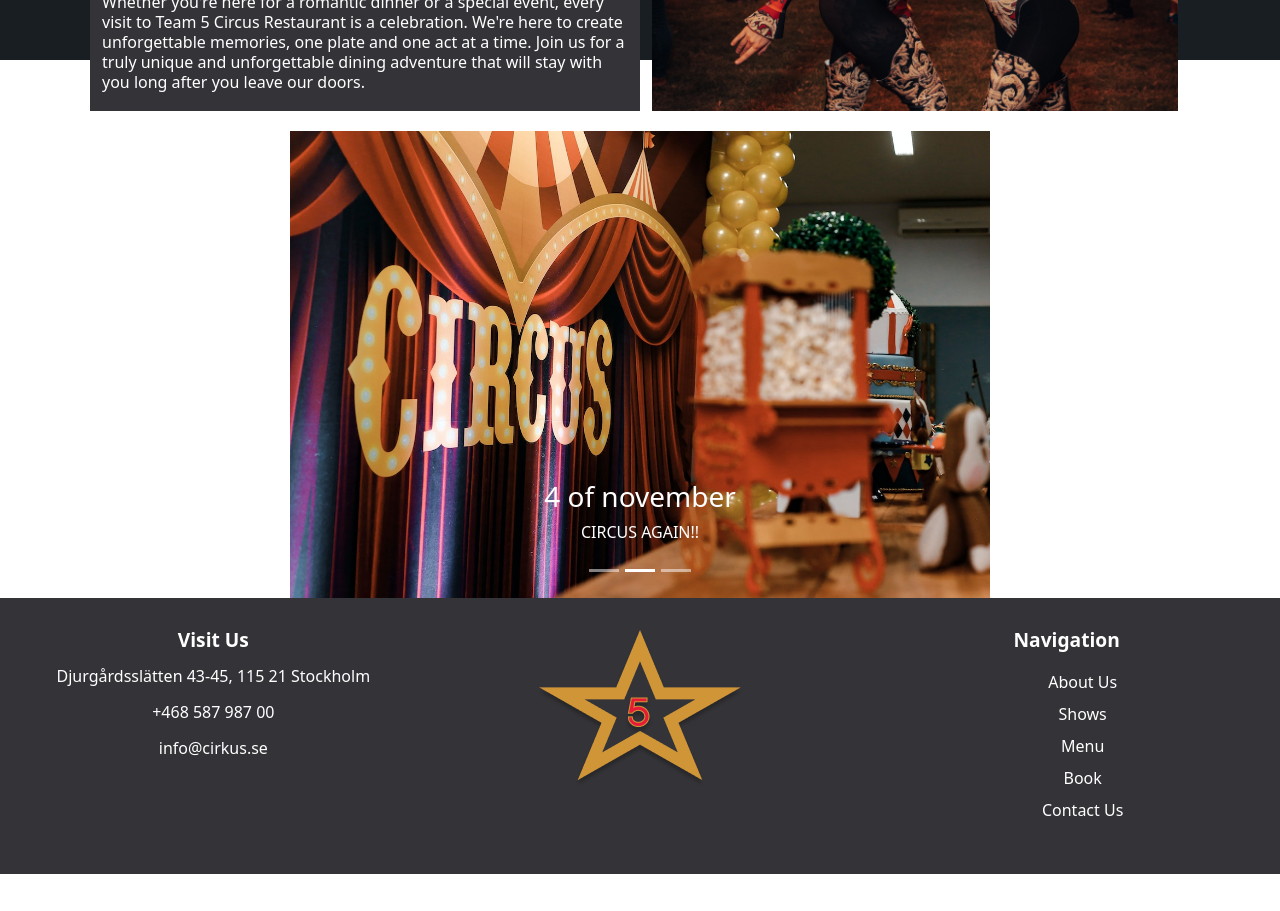
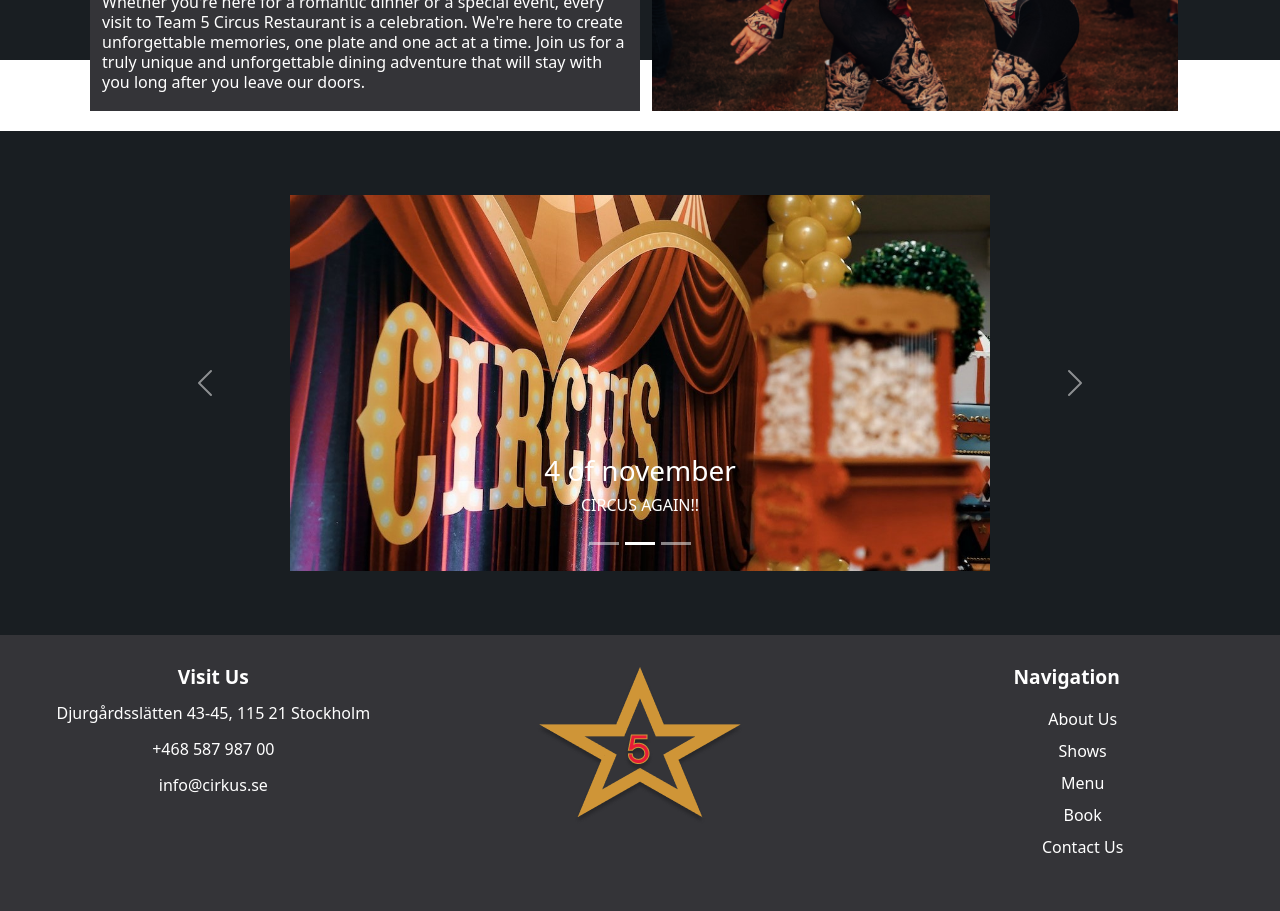
Before and after one commit to AlinaCGM/circus, a React (Create React App) app: page / in a window 1280 px wide. Shown: the part 1540-2451 px from the top of the page. Before the commit the page ends 2414 px from the top, so only its background shows below. Built offline with nearby package versions, Linux system fonts and the light colour scheme.

Commit message:
Carousel controls added

```diff
--- a/src/components/carousel/Carousel.js
+++ b/src/components/carousel/Carousel.js
@@ -8,7 +8,7 @@
 function Carousel() {
   return (
     <section class="section-carousel">
-      <CarouselTemplate fade>
+      <CarouselTemplate fade controls>
         <CarouselTemplate.Item>
           <img class="slide-img" src={acrobats} alt="Acrobats"></img>
           <CarouselTemplate.Caption>
--- a/src/components/carousel/carousel.css
+++ b/src/components/carousel/carousel.css
@@ -1,3 +1,8 @@
+.section-carousel {
+  background-color: #191e22;
+  padding: 4rem 8rem;
+}
+
 .slide-img {
   width: 700px;
 }
```
Also changed, not shown: src/assets/circus-text.jpg, src/assets/face-paint-clown.jpg.
